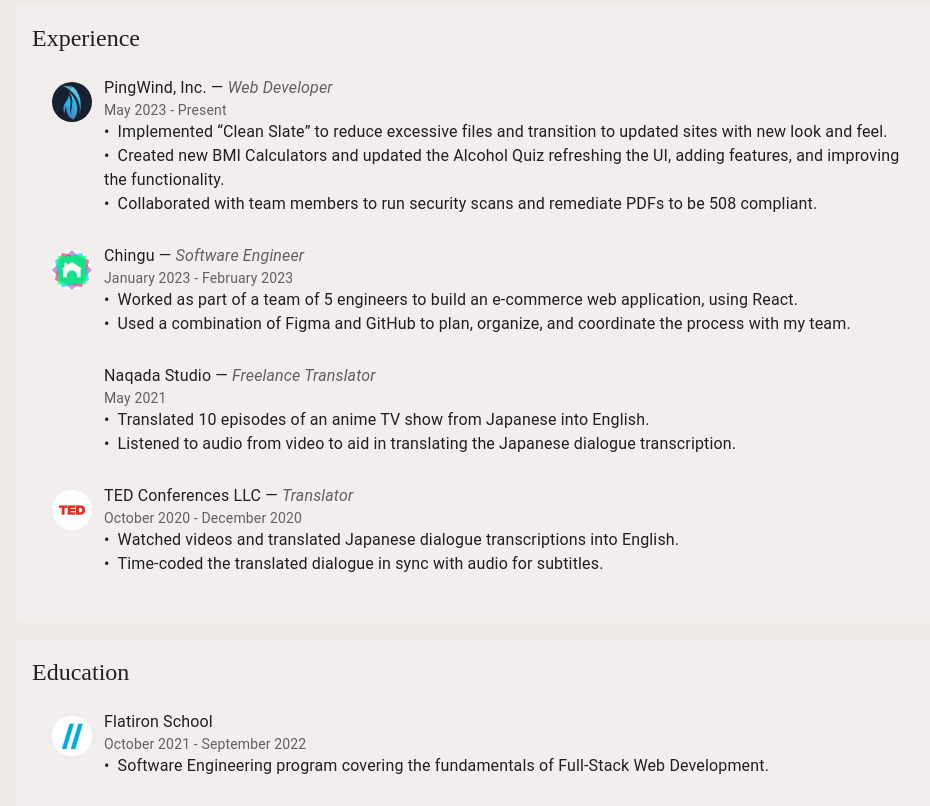
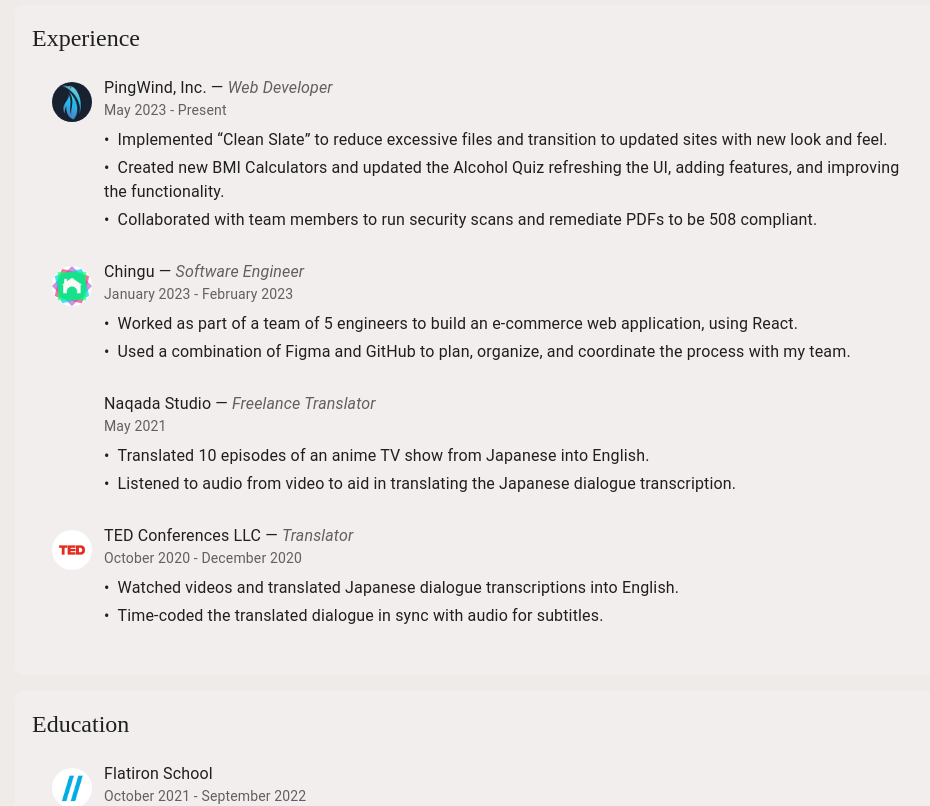
Before and after one commit to mailauki/portfolio-v3, a Next.js app: page /about in a window 1280 px wide. Shown: the part 1160-1966 px from the top of the page, without its empty margins (317-1247 px from the left). Built offline with nearby package versions, Linux system fonts and the light colour scheme.

Commit message:
update headings

```diff
--- a/app/(experience)/card.tsx
+++ b/app/(experience)/card.tsx
@@ -14,7 +14,7 @@
       <CardHeader
         sx={{ pb: 0 }}
         title="Experience"
-        titleTypographyProps={{ fontFamily: "serif" }}
+        titleTypographyProps={{ fontFamily: "serif", component: "h2" }}
       />
       <CardContent sx={{ pt: 0 }}>
         <List>
@@ -32,7 +32,7 @@
       <CardHeader
         sx={{ pb: 0 }}
         title="Education"
-        titleTypographyProps={{ fontFamily: "serif" }}
+        titleTypographyProps={{ fontFamily: "serif", component: "h2" }}
       />
       <CardContent sx={{ pt: 0 }}>
         <List>
--- a/app/(experience)/item.tsx
+++ b/app/(experience)/item.tsx
@@ -7,6 +7,7 @@
   ListItem,
   ListItemAvatar,
   ListItemText,
+  Stack,
   Typography,
 } from "@mui/material";
 
@@ -26,7 +27,7 @@
         disableTypography
         inset={!avatar}
         primary={
-          <Typography>
+          <Typography component="h3">
             <Typography
               color="text.primary"
               component={exp.source ? Link : "span"}
@@ -52,12 +53,15 @@
         }
         secondary={
           <>
-            <Typography color="text.secondary" variant="body2">
+            <Typography color="text.secondary" component="h4" variant="body2">
               {dates}
             </Typography>
+            <Stack component="ul" spacing={0.5} sx={{ mt: 1 }}>
               {description && description[0] && (
                 <Typography
+                  component="li"
                   sx={{
+                    listStyle: "none",
                     "&:before": {
                       content: '"•"',
                       mr: 1,
@@ -69,7 +73,9 @@
               )}
               {description && description[1] && (
                 <Typography
+                  component="li"
                   sx={{
+                    listStyle: "none",
                     "&:before": {
                       content: '"•"',
                       mr: 1,
@@ -81,7 +87,9 @@
               )}
               {description && description[2] && (
                 <Typography
+                  component="li"
                   sx={{
+                    listStyle: "none",
                     "&:before": {
                       content: '"•"',
                       mr: 1,
@@ -91,6 +99,7 @@
                   {description[2]}
                 </Typography>
               )}
+            </Stack>
           </>
         }
       />
--- a/app/about/page.tsx
+++ b/app/about/page.tsx
@@ -26,6 +26,7 @@
             About
           </Typography>
           <Typography
+            component="p"
             fontFamily="serif"
             fontSize={{ sm: "3rem", xs: "2rem" }}
             variant="subtitle1"
--- a/app/about/skills.tsx
+++ b/app/about/skills.tsx
@@ -13,10 +13,10 @@
     <CardBox>
       <CardHeader
         subheader="Still learning and mastering"
-        subheaderTypographyProps={{ variant: "overline" }}
+        subheaderTypographyProps={{ variant: "overline", component: "h3" }}
         sx={{ pb: 0 }}
         title="Skills"
-        titleTypographyProps={{ fontFamily: "serif" }}
+        titleTypographyProps={{ fontFamily: "serif", component: "h2" }}
       />
       <CardContent>
         <Stack
--- a/app/projects/card.tsx
+++ b/app/projects/card.tsx
@@ -29,7 +29,9 @@
       <CardHeader
         id={project.id}
         subheader={project.description[0]}
+        subheaderTypographyProps={{ component: "h3" }}
         title={project.title}
+        titleTypographyProps={{ component: "h2" }}
       />
 
       <CardContent>
@@ -41,7 +43,7 @@
         >
           <Grid size={{ md: project.image[0] ? 4 : 12, sm: 12 }}>
             <Stack spacing={2}>
-              <Stack spacing={1}>
+              <Stack component="ul" spacing={1}>
                 {project.description[1] &&
                   (project.description[1] as string[]).map(
                     (bullet: string, index: number) => (
@@ -49,6 +51,8 @@
                         key={index}
                         gutterBottom
                         color="text.secondary"
+                        component="li"
+                        sx={{ listStyle: "none" }}
                         variant="body2"
                       >
                         • {bullet}
```
Also changed, not shown: app/page.tsx (+10 -6 lines). Lines whose indentation alone changed are shown as unchanged.
